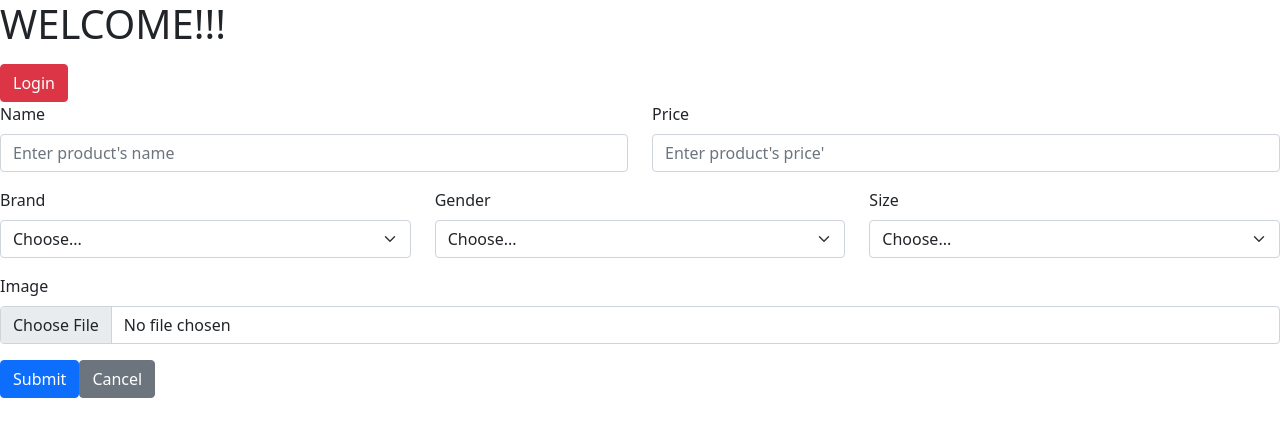
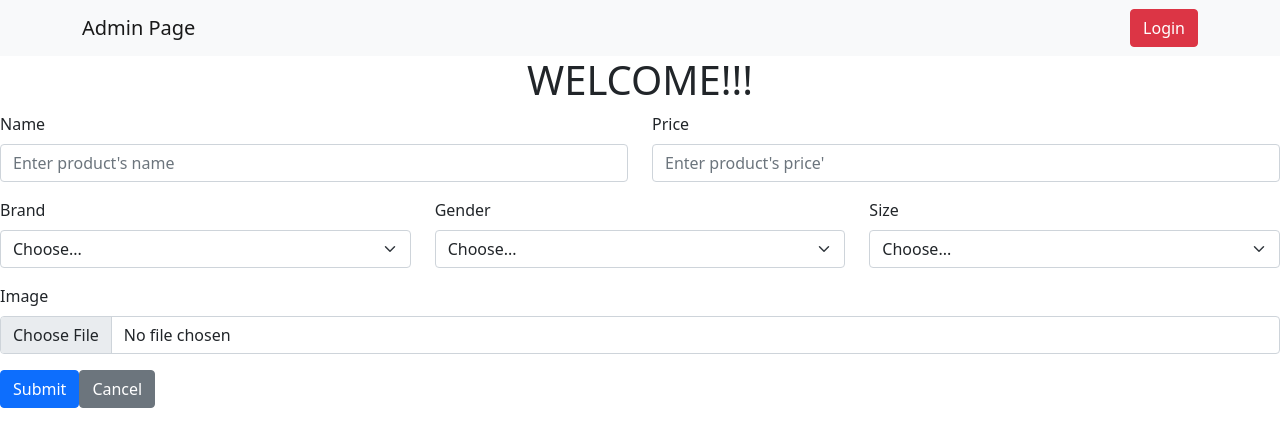
Before and after one commit to DatTruongTan/Rookies_Assignment, a React (Create React App) app in the folder admin-page/: page /create in a window 1280 px wide. Shown: the top 446 px of the page. Built offline with nearby package versions, Linux system fonts and the light colour scheme; what oidc-client would draw is missing.

Commit message:
Create Navbar and move login button to Navbar

```diff
--- a/admin-page/src/App.js
+++ b/admin-page/src/App.js
@@ -1,9 +1,5 @@
 import './App.css';
 import { BrowserRouter, Route, Switch } from 'react-router-dom';
-import React, { useState, useEffect } from 'react';
-import AuthService from './Services/auth-service';
-
-import { USER_PROFILE_STORAGE_KEY } from './Constants/oidc-config';
 
 import {
     CREATE_PRODUCT,
@@ -17,70 +13,27 @@ import CreateProduct from './Components/Create';
 import ListProduct from './Components/List';
 import UpdateProduct from './Components/Update';
 import Auth from './Components/Auth/Auth';
-// const CreateProduct = lazy(() => import('.Components/Create'));
-// const ListProduct = lazy(() => import('.Components/List'));
-// const UpdateProduct = lazy(() => import('./Update'));
+import NavBar from './Components/Navbar';
 
 function App() {
-    const [userName, setUserName] = useState(undefined);
-
-    const handleLogin = (e) => {
-        AuthService.loginAsync();
-    };
-
-    const handleLogout = (e) => {
-        AuthService.logoutAsync();
-    };
-
-    useEffect(() => {
-        let user = JSON.parse(localStorage.getItem(USER_PROFILE_STORAGE_KEY));
-        console.log('Thong tin user:', user);
-        if (user !== undefined) {
-            setUserName(user?.name);
-        }
-    }, []);
-
     return (
-        <div className="">
-            <h1>WELCOME!!!</h1>
-            <div>
-                <p> {userName} </p>
-                {userName === undefined ? (
-                    <button
-                        className="btn btn-danger"
-                        type="button"
-                        onClick={(e) => handleLogin()}
-                    >
-                        Login
-                    </button>
-                ) : (
-                    <button
-                        className="btn btn-danger"
-                        type="button"
-                        onClick={(e) => handleLogout()}
-                    >
-                        Logout
-                    </button>
-                )}
-            </div>
-
+        <div>
+            <NavBar />
+            <h1 className="App">WELCOME!!!</h1>
             <BrowserRouter>
                 <Switch>
-                    <Route exact path={HOME}>
-                        <ListProduct />
-                    </Route>
-                    <Route path={AUTH}>
-                        <Auth />
-                    </Route>
-                    <Route exact path={CREATE_PRODUCT}>
-                        <CreateProduct />
-                    </Route>
-                    <Route exact path={EDIT_PRODUCT}>
-                        <UpdateProduct />
-                    </Route>
-                    {/* <Route exact path={DELETE_PRODUCT_ID}>
-                        <DeleteProduct id={ListProduct.id} />
-                    </Route> */}
+                    <Route exact path={HOME} component={ListProduct} />
+                    <Route path={AUTH} component={Auth} />
+                    <Route
+                        exact
+                        path={CREATE_PRODUCT}
+                        component={CreateProduct}
+                    />
+                    <Route
+                        exact
+                        path={EDIT_PRODUCT}
+                        component={UpdateProduct}
+                    />
                 </Switch>
             </BrowserRouter>
         </div>
--- /dev/null
+++ b/admin-page/src/Components/Navbar/index.js
@@ -0,0 +1,77 @@
+import React, { useState, useEffect } from 'react';
+// import { Navbar, Container, Nav, NavDropdown } from 'react-bootstrap';
+import AuthService from '../../Services/auth-service';
+
+import { USER_PROFILE_STORAGE_KEY } from '../../Constants/oidc-config';
+import { Link } from 'react-router-dom';
+
+const NavBar = () => {
+    const [userName, setUserName] = useState(undefined);
+
+    const handleLogin = (e) => {
+        AuthService.loginAsync();
+    };
+
+    const handleLogout = (e) => {
+        AuthService.logoutAsync();
+    };
+
+    useEffect(() => {
+        let user = JSON.parse(localStorage.getItem(USER_PROFILE_STORAGE_KEY));
+        console.log('Thong tin user:', user);
+        if (user !== undefined) {
+            setUserName(user?.name);
+        }
+    }, []);
+    return (
+        <div>
+            <nav class="navbar navbar-expand-lg navbar-light bg-light">
+                <div class="container">
+                    <a class="navbar-brand" href="/">
+                        Admin Page
+                    </a>
+                    <button
+                        class="navbar-toggler"
+                        type="button"
+                        data-bs-toggle="collapse"
+                        data-bs-target="#navbarNav"
+                        aria-controls="navbarNav"
+                        aria-expanded="false"
+                        aria-label="Toggle navigation"
+                    >
+                        <span class="navbar-toggler-icon"></span>
+                    </button>
+                    <div
+                        class="d-flex justify-content-end align-items-center collapse navbar-collapse"
+                        id="navbarNav"
+                    >
+                        <ul class="d-flex align-items-center navbar-nav">
+                            <li class="nav-item me-3">{userName}</li>
+                            <li class="nav-item">
+                                {userName === undefined ? (
+                                    <button
+                                        className="btn btn-danger"
+                                        type="button"
+                                        onClick={(e) => handleLogin()}
+                                    >
+                                        Login
+                                    </button>
+                                ) : (
+                                    <button
+                                        className="btn btn-danger"
+                                        type="button"
+                                        onClick={(e) => handleLogout()}
+                                    >
+                                        Logout
+                                    </button>
+                                )}
+                            </li>
+                        </ul>
+                    </div>
+                </div>
+            </nav>
+        </div>
+    );
+};
+
+export default NavBar;
```
